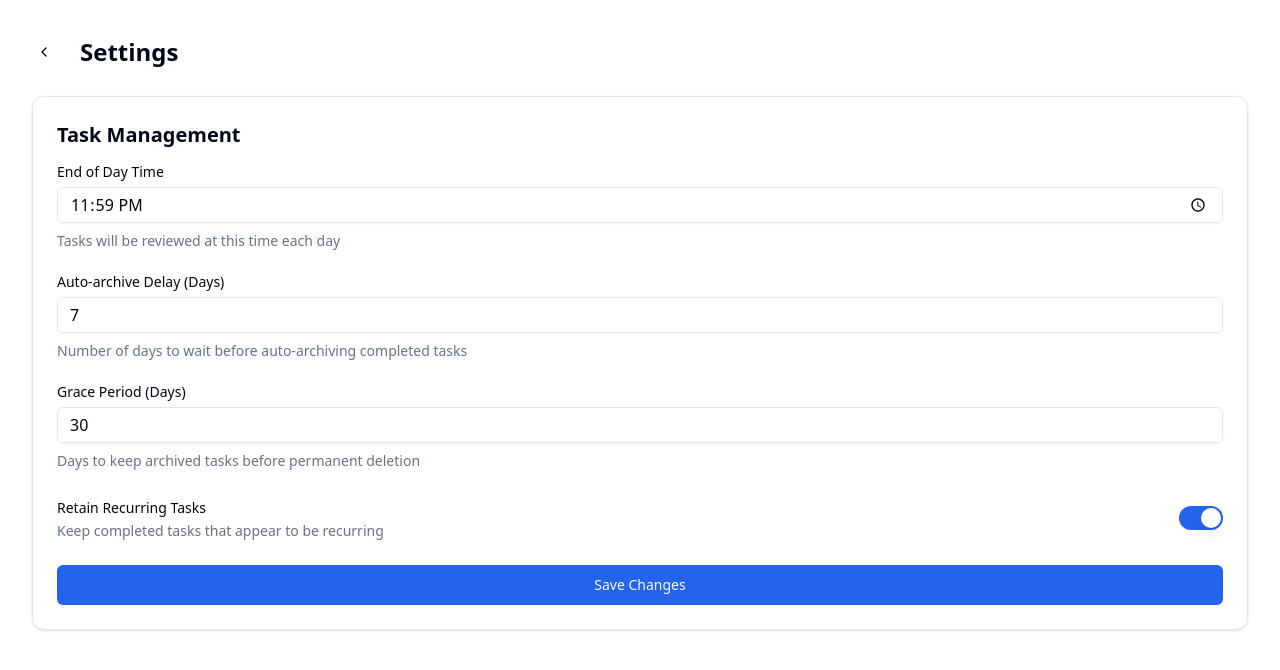
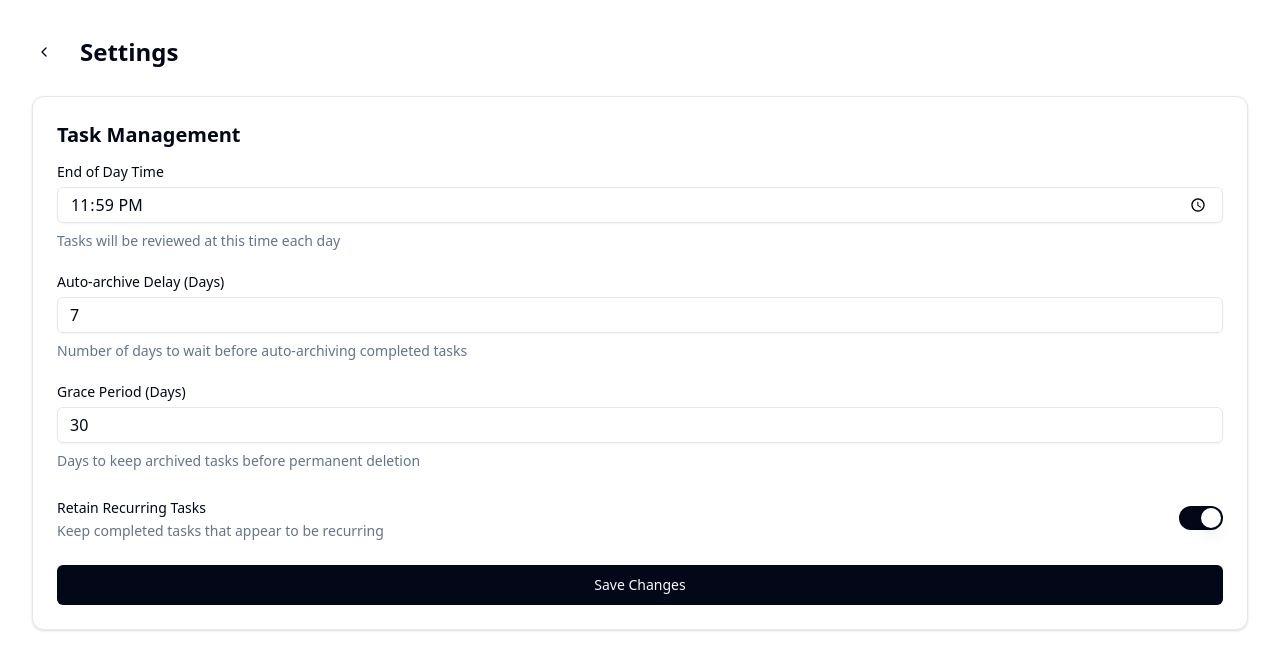
Before and after one commit to georgesiosi/gsdapp, a Next.js app: page /settings in a window 1280 px wide. Shown: the top 670 px of the page. Built offline with nearby package versions, Linux system fonts and the light colour scheme.

Commit message:
refactor: update color tokens to align with shadcn theme, add blue color variables

```diff
--- a/app/globals.css
+++ b/app/globals.css
@@ -9,7 +9,7 @@
   --card-foreground: 222.2 84% 4.9%;
   --popover: 0 0% 100%;
   --popover-foreground: 222.2 84% 4.9%;
-  --primary: 221.2 83.2% 53.3%;
+  --primary: 222.2 84% 4.9%;
   --primary-foreground: 210 40% 98%;
   --secondary: 210 40% 96.1%;
   --secondary-foreground: 222.2 47.4% 11.2%;
@@ -22,6 +22,8 @@
   --border: 214.3 31.8% 91.4%;
   --input: 214.3 31.8% 91.4%;
   --ring: 221.2 83.2% 53.3%;
+  --blue: 221.2 83.2% 53.3%;
+  --blue-foreground: 210 40% 98%;
   --radius: 0.5rem;
 }
 
@@ -32,7 +34,7 @@
   --card-foreground: 213 31% 91%;
   --popover: 224 71% 4%;
   --popover-foreground: 215 20.2% 95.1%;
-  --primary: 210 100% 66%;
+  --primary: 210 40% 98%;
   --primary-foreground: 222.2 47.4% 11.2%;
   --secondary: 217.2 32.6% 30%;
   --secondary-foreground: 210 40% 98%;
@@ -45,6 +47,8 @@
   --border: 216 34% 17%;
   --input: 216 34% 17%;
   --ring: 224.3 76.3% 60%;
+  --blue: 217.2 91.2% 59.8%;
+  --blue-foreground: 222.2 47.4% 11.2%;
 }
 
 * {
@@ -138,7 +142,7 @@ body {
   }
 
   .quadrant-not-urgent-important {
-    @apply bg-primary/5 hover:bg-primary/10;
+    @apply bg-[hsl(var(--blue)/0.05)] hover:bg-[hsl(var(--blue)/0.1)];
   }
 
   .quadrant-urgent-not-important {
@@ -468,7 +472,7 @@ body {
 
 /* Task type styling */
 .task-type-personal {
-  border-left: 3px solid #3b82f6; /* Blue */
+  border-left: 3px solid hsl(var(--primary)); /* Primary */
 }
 
 .task-type-work {
```
